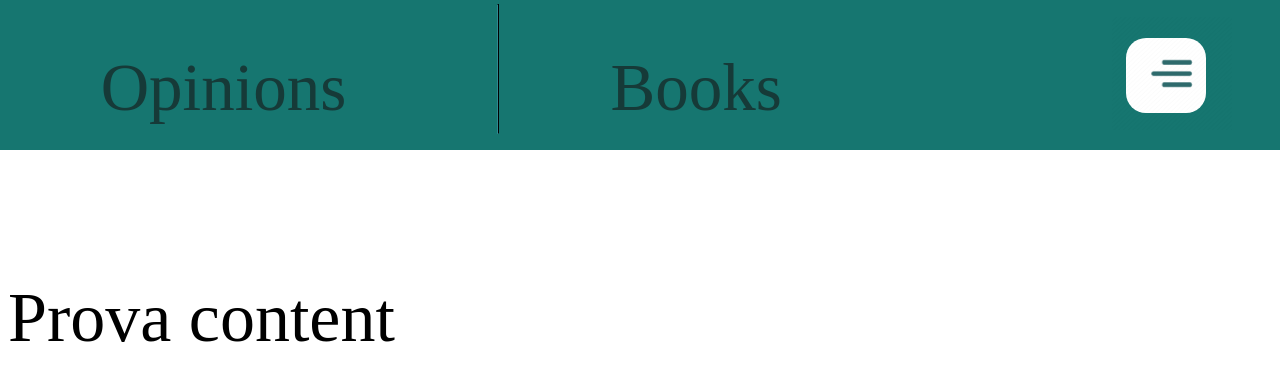
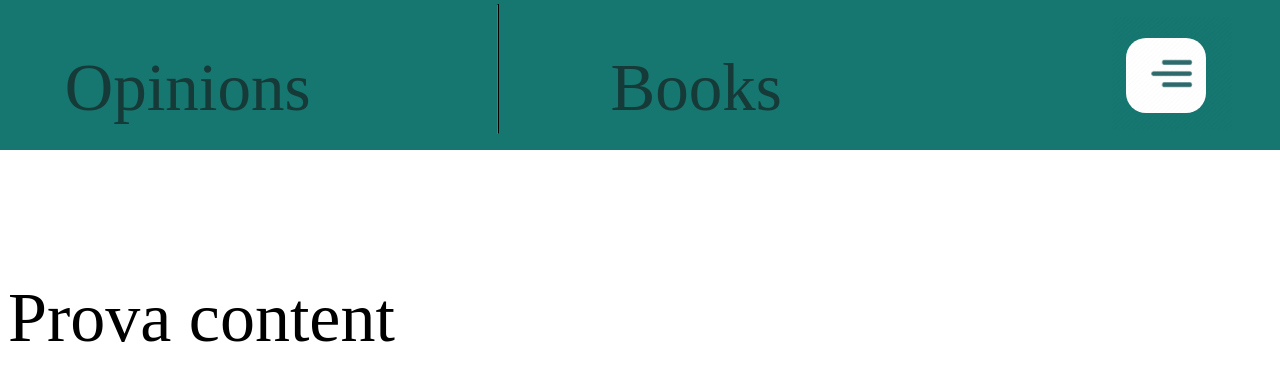
Before and after one commit to DarioFOGN/DarioFOGN.github.io, a plain HTML site: page mobile/index.html in a window 1280 px wide. Drawn offline with Linux system fonts and the light colour scheme.

Commit message:
Update style.css

```diff
--- a/mobile/style.css
+++ b/mobile/style.css
@@ -68,7 +68,7 @@
     color: rgb(22, 58, 56);
     height: 90%;
     bottom: 10%;
-    left: 18%;
+    left: 10%;
 }
 
 .BookStripe{
```
